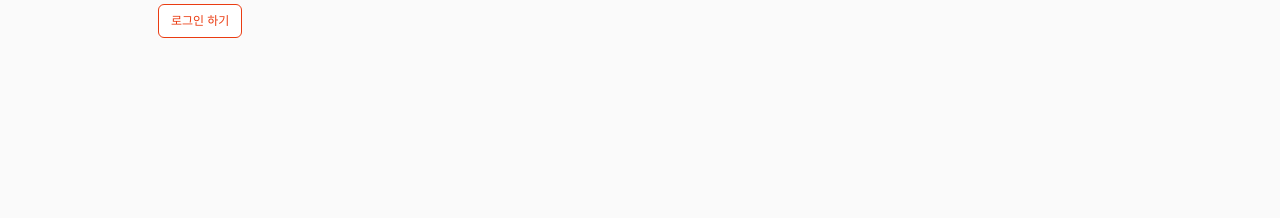
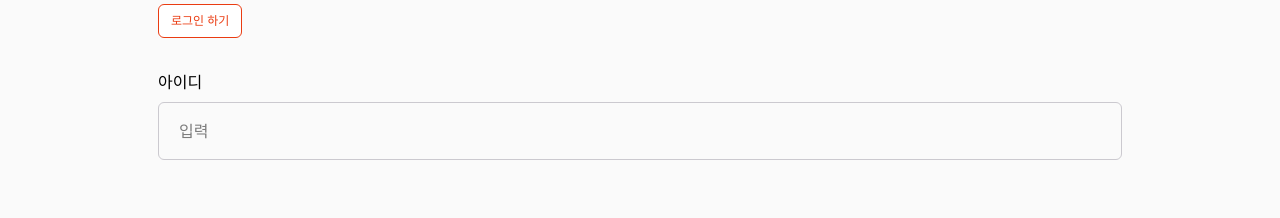
Before and after one commit to TEAM3-5/The-Julge, a Next.js app: page /dev/wooseok in a window 1280 px wide. Shown: the part 645-863 px from the top of the page. Built offline with nearby package versions, Linux system fonts and the light colour scheme.

Commit message:
feat: 기본 input 뼈대 제작

```diff
--- a/src/app/dev/wooseok/page.tsx
+++ b/src/app/dev/wooseok/page.tsx
@@ -1,4 +1,5 @@
-import { Button } from '@/components/common/Button';
+import Button from '@/components/common/Button';
+import LoginForm from '@/components/login/LoginForm';
 
 export default function Home() {
   return (
@@ -17,6 +18,7 @@ export default function Home() {
       <Button variant="outline" size="small">
         로그인 하기
       </Button>
+      <LoginForm />
     </>
   );
 }
--- a/src/components/common/Button.tsx
+++ b/src/components/common/Button.tsx
@@ -8,7 +8,7 @@ const sizeStyles: Record<ButtonSize, string> = {
   small: 'px-[12px] py-[8px] tj-caption',
 };
 
-export function Button({
+export default function Button({
   type = 'button',
   variant = 'primary',
   size = 'large',
--- /dev/null
+++ b/src/components/common/Input.tsx
@@ -0,0 +1,26 @@
+export default function Input({
+  label,
+  value,
+  onChange,
+  error,
+  errorMessage,
+}: {
+  label: string;
+  value: string;
+  onChange: (e: React.ChangeEvent<HTMLInputElement>) => void;
+  error?: boolean;
+  errorMessage?: string;
+}) {
+  return (
+    <div className="flex flex-col gap-2">
+      <label htmlFor="input">{label}</label>
+      <input
+        value={value}
+        placeholder="입력"
+        className={`h-14.5 px-5 py-4 border  rounded-md ${error ? 'border-red-40' : 'border-gray-30'}`}
+        onChange={onChange}
+      />
+      <p>{error ? errorMessage : ''}</p>
+    </div>
+  );
+}
--- /dev/null
+++ b/src/components/login/LoginForm.tsx
@@ -0,0 +1,11 @@
+'use client';
+
+import Input from '../common/Input';
+
+export default function LoginFrom() {
+  return (
+    <div>
+      <Input label="아이디" value="" onChange={() => {}} />
+    </div>
+  );
+}
```
